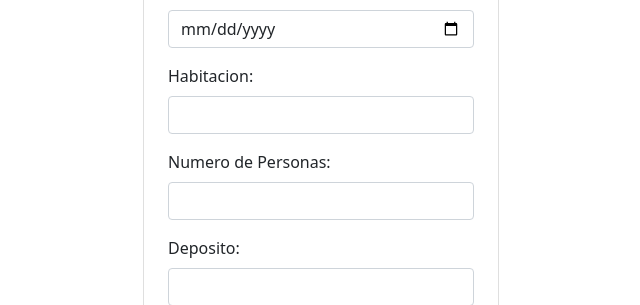
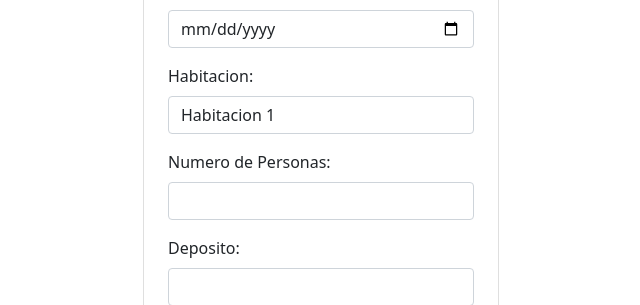
Before and after one commit to JbAntrax57/CRUDHotel, a PHP site: page /reservacion.php in a window 1280 px wide. Shown: the part 738-1043 px from the top of the page, without its empty margins (319-959 px from the left). Run offline with PHP 8.4, Linux system fonts and the light colour scheme; data comes from the database, SQL or seed files in the repository.

Commit message:
select habitaciones

```diff
--- a/reservacion.php
+++ b/reservacion.php
@@ -1,8 +1,8 @@
 <?php include 'template/header.php' ?>
 <?php
     include_once "model/conexion.php";
-    $sentencia = $bd -> query("select * from reservaciones");
-    $reservacion = $sentencia->fetchAll(PDO::FETCH_OBJ);
+    $sentencia = $bd -> query("select * from habitaciones where disponible = 0");
+    $habitaciones = $sentencia->fetchAll(PDO::FETCH_OBJ);
     //print_r($persona);
 ?>
 <body>
@@ -103,7 +103,15 @@
                     </div>
                     <div class="mb-3">
                         <label class="form-label">Habitacion: </label>
-                        <input type="text" class="form-control" name="datoHabitacion" autofocus required>
+                        <select id="inputState" class="form-control" name="datoHabitacion">
+                            <?php
+                                foreach ($habitaciones as $habitacion) {
+                            ?>
+                                <option value="<?php  echo $habitacion->nom_habitacion; ?>" <?php echo isset($valorSeleccionado) && $valorSeleccionado == $habitacion->id ? "selected" : "" ?>><?php  echo $habitacion->nom_habitacion; ?></option>
+                            <?php
+                                }
+                            ?>
+                        </select>
                     </div>
                     <div class="mb-3">
                         <label class="form-label">Numero de Personas: </label>
```
